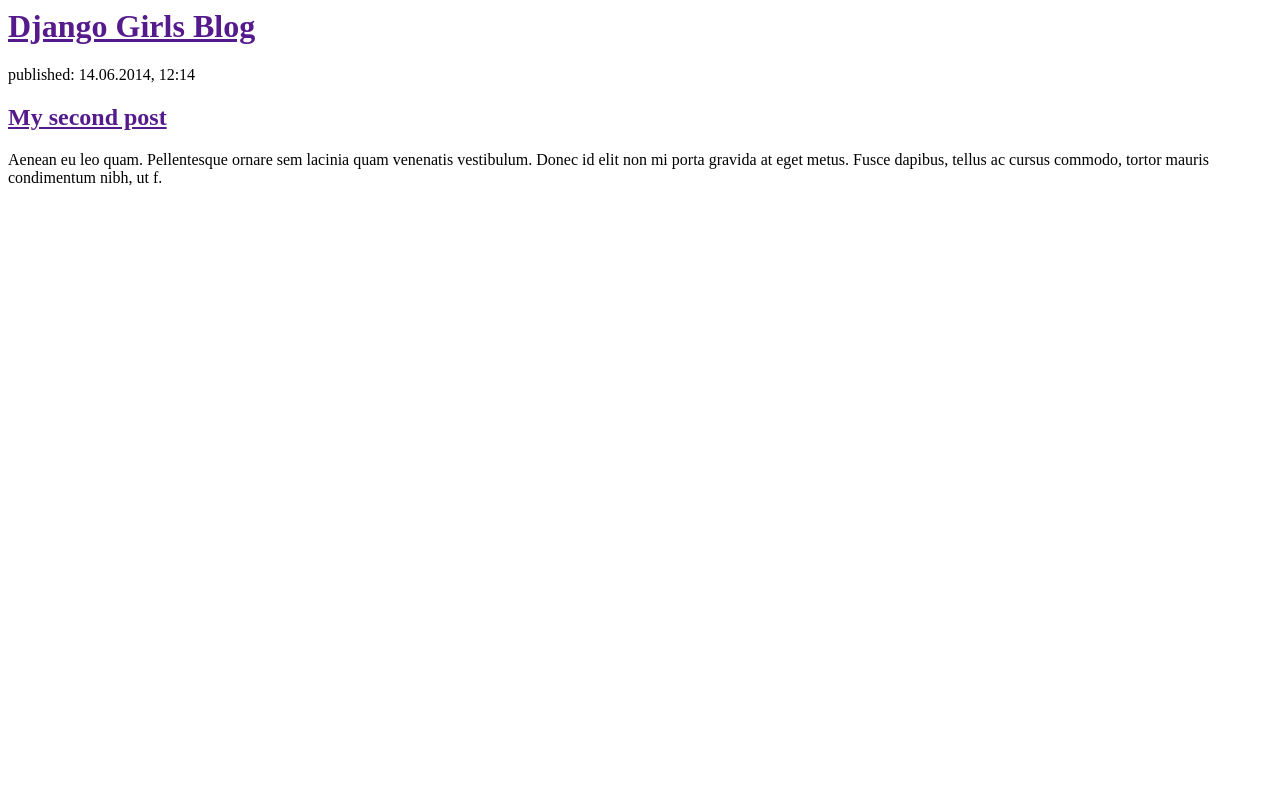
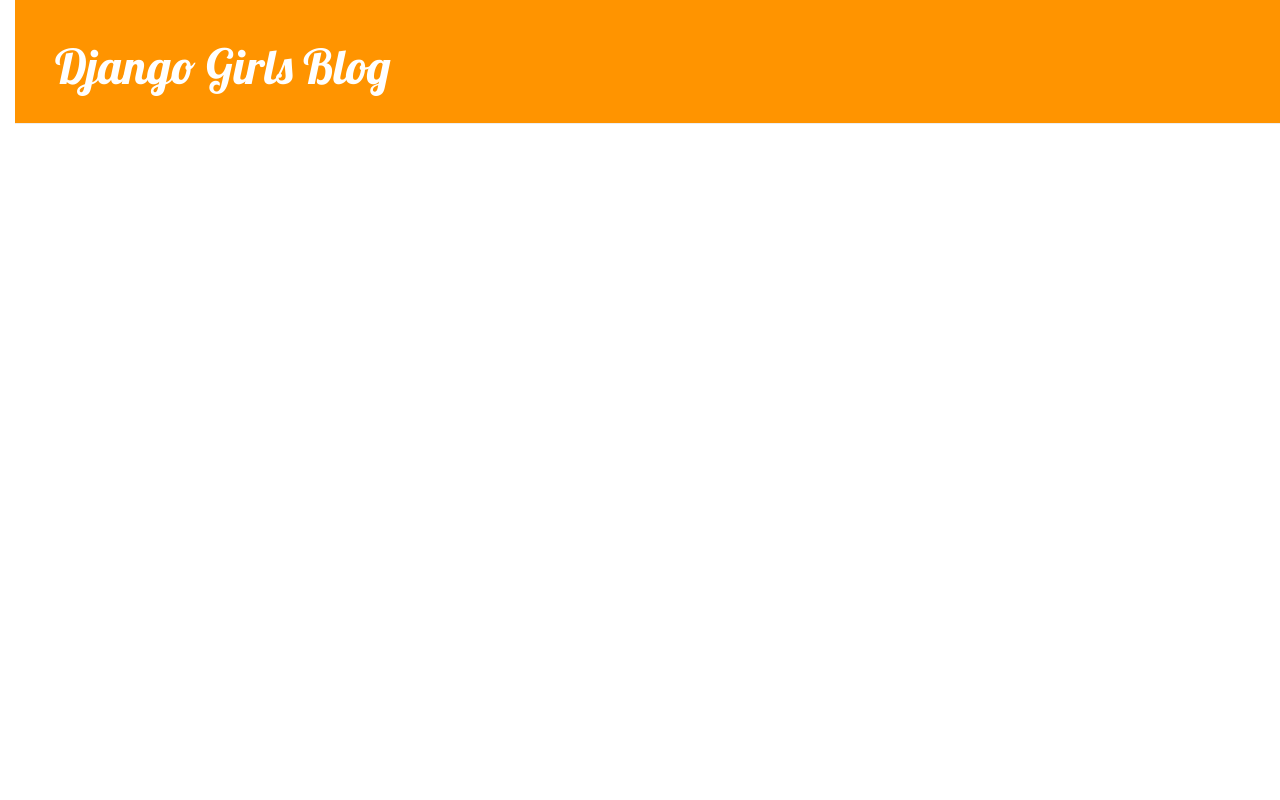
Before and after one commit to Pirogramming-20/SeogWoojin, a Django app: page / in a window 1280 px wide. Run offline with Django 5.2, Linux system fonts and the light colour scheme; data that the repository does not hold is empty; some libraries are stand-ins or nearby versions.

Commit message:
CSS - 예쁘게 만들기

```diff
--- /dev/null
+++ b/piro20_django/blog/static/css/blog.css
@@ -0,0 +1,55 @@
+h1 a {
+    color: #FCA205;
+    font-family: 'Lobster';
+}
+
+body {
+    padding-left: 15px;
+}
+
+.page-header {
+    background-color: #ff9400;
+    margin-top: 0;
+    padding: 20px 20px 20px 40px;
+}
+
+.page-header h1, .page-header h1 a, .page-header h1 a:visited, .page-header h1 a:active {
+    color: #ffffff;
+    font-size: 36pt;
+    text-decoration: none;
+}
+
+.content {
+    margin-left: 40px;
+}
+
+h1, h2, h3, h4 {
+    font-family: 'Lobster', cursive;
+}
+
+.date {
+    color: #828282;
+}
+
+.save {
+    float: right;
+}
+
+.post-form textarea, .post-form input {
+    width: 100%;
+}
+
+.top-menu, .top-menu:hover, .top-menu:visited {
+    color: #ffffff;
+    float: right;
+    font-size: 26pt;
+    margin-right: 20px;
+}
+
+.post {
+    margin-bottom: 70px;
+}
+
+.post h1 a, .post h1 a:visited {
+    color: #000000;
+}
--- a/piro20_django/blog/templates/blog/post_list.html
+++ b/piro20_django/blog/templates/blog/post_list.html
@@ -1,26 +1,33 @@
+{% load static %}
 <html>
     <head>
         <title>Django Girls blog</title>
+        <link rel="stylesheet" href="//maxcdn.bootstrapcdn.com/bootstrap/3.2.0/css/bootstrap.min.css">
+        <link rel="stylesheet" href="//maxcdn.bootstrapcdn.com/bootstrap/3.2.0/css/bootstrap-theme.min.css">
+        <link rel="stylesheet" href="{% static 'css/blog.css' %}">
+        <link href="//fonts.googleapis.com/css?family=Lobster&subset=latin,latin-ext" rel="stylesheet" type="text/css">
     </head>
     <body>
         <div>
-            <h1><a href="">Django Girls Blog</a></h1>
+            <div class="page-header">
+                <h1><a href="/">Django Girls Blog</a></h1>
+            </div>
         </div>
 
-        <div>
+        <div class="content container">
+            <div class="row">
+                <div class="col-md-8">
                     {% for post in posts %}
-                <div>
+                        <div class="post">
+                            <div class="date">
                                 <p>published: {{ post.published_date }}</p>
+                            </div>
                             <h1><a href="">{{ post.title }}</a></h1>
                             <p>{{ post.text|linebreaksbr }}</p>
                         </div>
                     {% endfor %}
                 </div>
-
-        <div>
-            <p>published: 14.06.2014, 12:14</p>
-            <h2><a href="">My second post</a></h2>
-            <p>Aenean eu leo quam. Pellentesque ornare sem lacinia quam venenatis vestibulum. Donec id elit non mi porta gravida at eget metus. Fusce dapibus, tellus ac cursus commodo, tortor mauris condimentum nibh, ut f.</p>
+            </div>
         </div>
     </body>
 </html>
```
Lines whose indentation alone changed are shown as unchanged.
